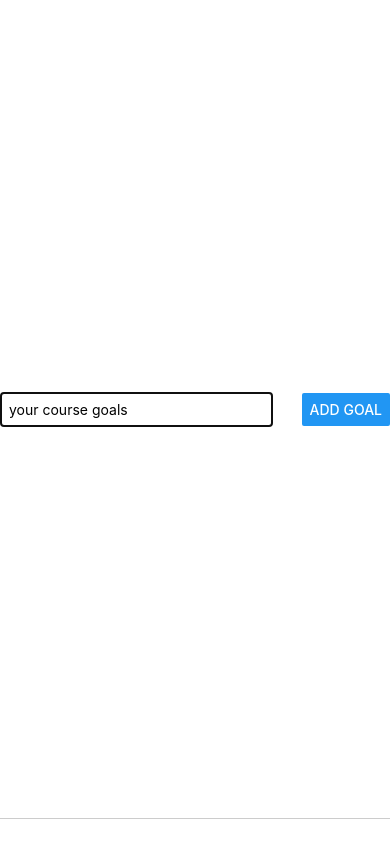
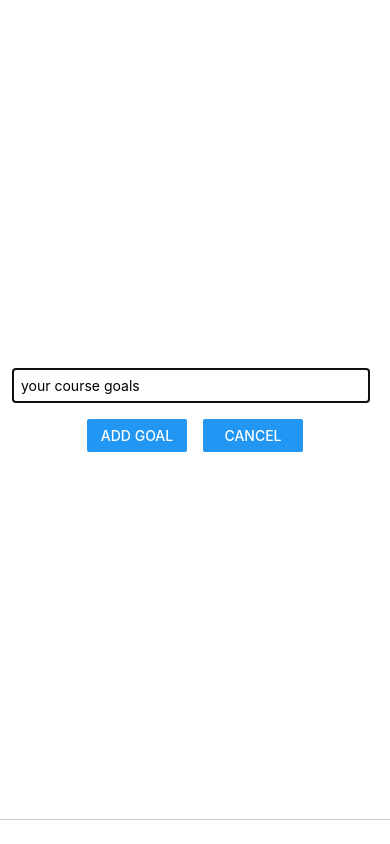
Before and after one commit to Eshutak/RNCourse, a React Native app: screen / in a window 390 px wide. Both pictures are taken after a click on the button "ADD NEW GOAL". Built offline with nearby package versions, Linux system fonts and the light colour scheme.

Commit message:
2024.05.24 lecture 2-37

```diff
--- a/App.js
+++ b/App.js
@@ -19,11 +19,11 @@ export default function App() {
   }
   */
 
-  function modalAddGoal(){
+  function startModalAddGoal(){
     setModalIsVisible(true);
   }
 
-  function closeAddGoal(){
+  function endModalAddGoal(){
     setModalIsVisible(false);
   }
 
@@ -50,8 +50,8 @@ export default function App() {
         <Button title='Add Goal' onPress={addGoalHandler}></Button>
       </View>
       */}
-      <Button title="Add New Goal" onPress={modalAddGoal}/>
-      <GoalInput visible={modalIsVisible} onAddGoal={addGoalHandler} closeModal={closeAddGoal}/>
+      <Button title="Add New Goal" onPress={startModalAddGoal}/>
+      <GoalInput visible={modalIsVisible} onAddGoal={addGoalHandler} onCancel={endModalAddGoal}/>
       <View style={styles.goalsContainer}>
         {
           /*
--- a/components/GoalInput.js
+++ b/components/GoalInput.js
@@ -12,7 +12,7 @@ function GoalInput(props){
     function addGoalHandler(){
         props.onAddGoal(enteredGoalText);
         setEnteredGoalText('');
-        props.closeModal();
+        props.onCancel();
     };
 
     return <Modal visible={props.visible} animationType='fade'>
@@ -23,7 +23,14 @@ function GoalInput(props){
                 onChangeText={goalInputHandler}
                 value={enteredGoalText}
             />
-            <Button title='Add Goal' onPress={addGoalHandler}></Button>
+            <View style={styles.buttonContainer}>
+                <View style={styles.button}>
+                    <Button title='Add Goal' onPress={addGoalHandler}></Button>
+                </View>
+                <View style={styles.button}>
+                    <Button title='Cancel' onPress={props.onCancel}></Button>
+                </View>
+            </View>
         </View>
     </Modal>;
 }
@@ -32,19 +39,27 @@ const styles = StyleSheet.create({
     inputContainer :{
         flex : 1,
         display : 'flex',
-        flexDirection : 'row',
-        justifyContent : 'space-between',
-        marginBottom : 25,
+        justifyContent : 'center',
+        marginBottom : 24,
         borderBottomWidth : 1,
         borderBottomColor : '#cccccc',
         alignItems : 'center',
+        padding : 16,
       },
       textInput : {
         padding : 8,
         marginRight : 8,
         borderWidth : 1,
         borderColor : '#cccccc',
-        width: '70%'
+        width: '100%'
+      },
+      buttonContainer : {
+        flexDirection : 'row',
+        marginTop : 16,
+      },
+      button : {
+        width : 100,
+        marginHorizontal : 8,
       },
 });
 
```
